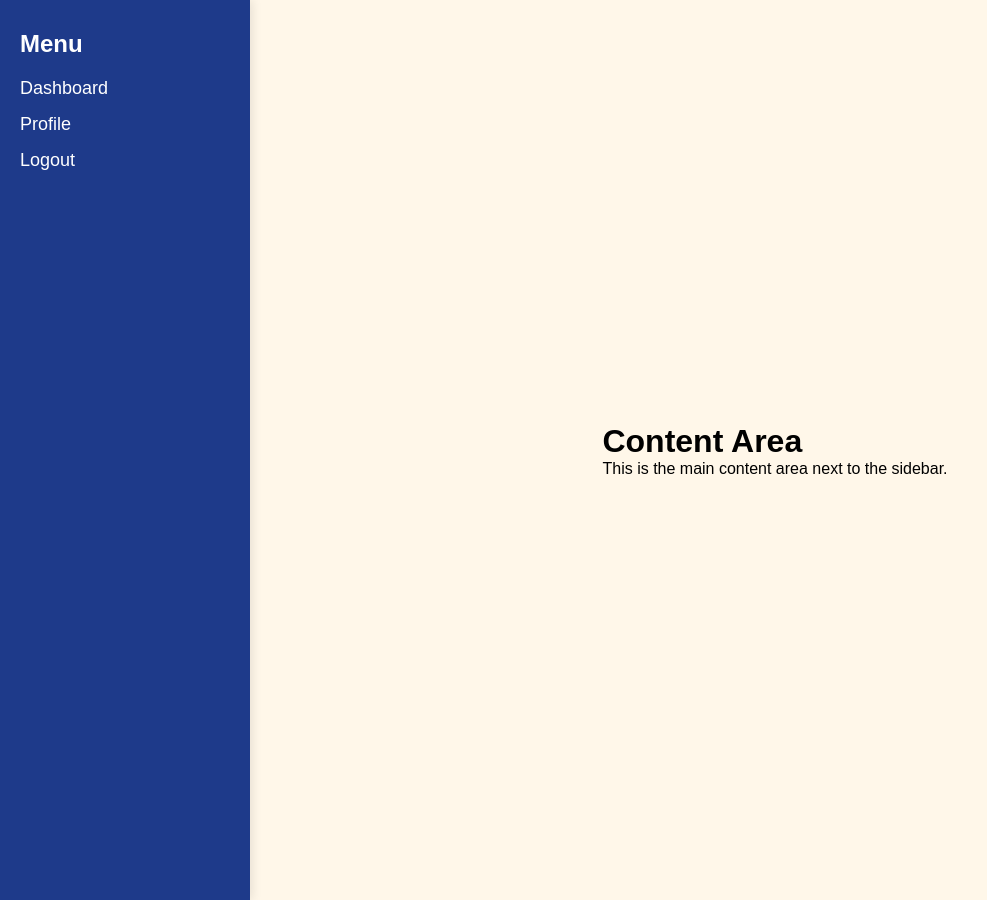
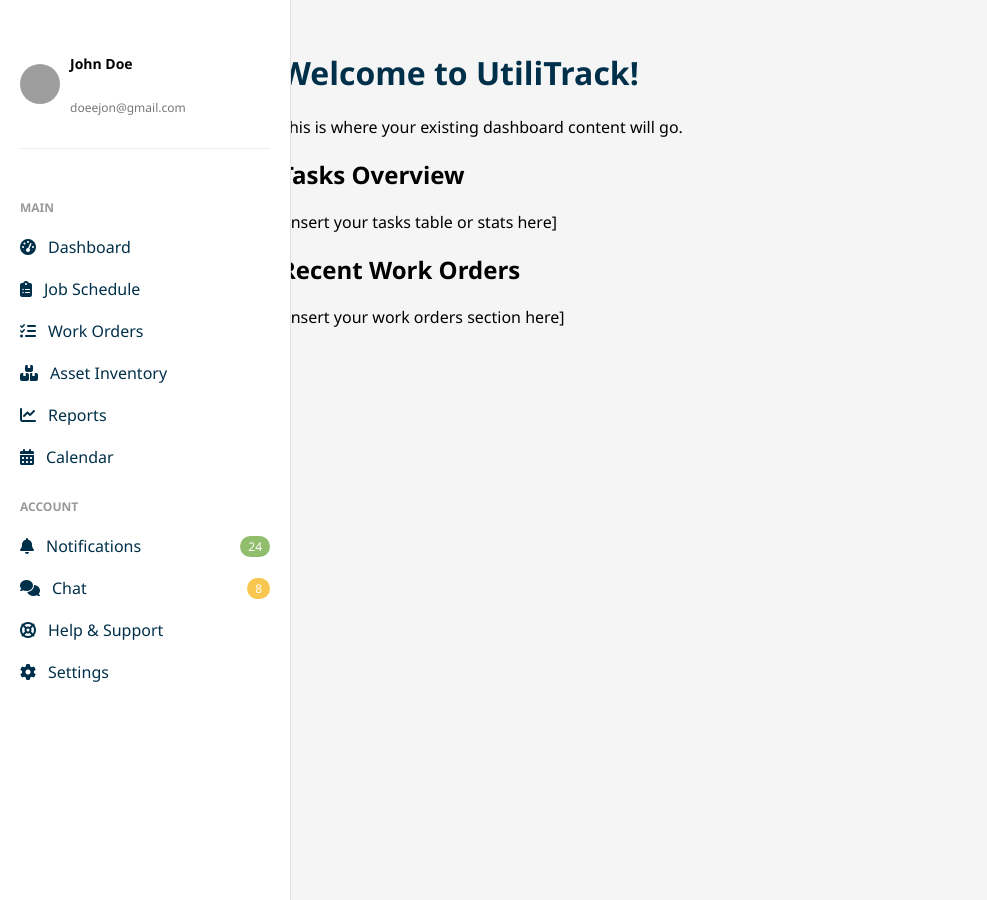
Before and after one commit to Lorbelle143/IT38A-Enterprise-System, a PHP site: page /sidebar.php in a window 1280 px wide. Shown: the whole page, without its empty margins (0-987 px from the left). Run offline with PHP 8.4, Linux system fonts and the light colour scheme; grey boxes are pictures that could not be loaded.

Commit message:
updated sidebar

```diff
--- a/sidebar.php
+++ b/sidebar.php
@@ -1,21 +1,177 @@
 <!DOCTYPE html>
 <html lang="en">
 <head>
-    <meta charset="UTF-8">
-    <title>Sidebar Navigation</title>
-    <link rel="stylesheet" href="style.css">
+  <meta charset="UTF-8" />
+  <meta name="viewport" content="width=device-width, initial-scale=1.0"/>
+  <title>Sidebar</title>
+
+  <!-- Font Awesome for icons -->
+  <link rel="stylesheet" href="https://cdnjs.cloudflare.com/ajax/libs/font-awesome/6.4.0/css/all.min.css"/>
+
+  <style>
+    body {
+      margin: 0;
+      font-family: 'Segoe UI', sans-serif;
+      background-color: #f5f5f5;
+    }
+
+    .sidebar {
+      width: 250px;
+      background-color: #ffffff;
+      border-right: 1px solid #e0e0e0;
+      display: flex;
+      flex-direction: column;
+      justify-content: flex-start;  /* Align items to start */
+      position: fixed;
+      height: 100vh;
+      padding: 20px;
+    }
+
+    .logo h2 {
+      font-size: 22px;
+      color: #003049;
+      display: flex;
+      align-items: center;
+      gap: 10px;
+    }
+
+    .profile {
+      display: flex;
+      align-items: center;
+      gap: 10px;
+      padding: 20px 0;
+      border-bottom: 1px solid #eee;
+    }
+
+    .profile img {
+      width: 40px;
+      height: 40px;
+      border-radius: 50%;
+    }
+
+    .profile-info {
+      display: flex;
+      flex-direction: column;
+    }
+
+    .profile-info .name {
+      font-weight: bold;
+      font-size: 14px;
+    }
+
+    .profile-info .email {
+      font-size: 12px;
+      color: #777;
+    }
+
+    .menu-section {
+      flex-grow: 1;
+      margin-top: 30px;
+    }
+
+    .menu-group h4 {
+      font-size: 12px;
+      color: #999;
+      margin: 20px 0 10px;
+      text-transform: uppercase;
+    }
+
+    .menu-group a {
+      text-decoration: none;
+      color: #003049;
+      display: flex;
+      align-items: center;
+      gap: 12px;
+      padding: 10px 0;
+      transition: 0.3s;
+      position: relative;
+    }
+
+    .menu-group a:hover {
+      color: #219ebc;
+    }
+
+    .badge {
+      font-size: 12px;
+      padding: 2px 8px;
+      border-radius: 12px;
+      margin-left: auto;
+    }
+
+    .green {
+      background-color: #90be6d;
+      color: white;
+    }
+
+    .yellow {
+      background-color: #f9c74f;
+      color: white;
+    }
+
+    .main-content {
+      margin-left: 250px;
+      padding: 30px;
+    }
+
+    .main-content h1 {
+      color: #003049;
+    }
+
+    /* You can customize more of your dashboard here */
+  </style>
 </head>
 <body>
-    <div class="sidebar">
-        <h2>Menu</h2>
-        <a href="dashboard.php">Dashboard</a>
-        <a href="profile.php">Profile</a>
-        <a href="login.php">Logout</a>
+
+  <!-- Sidebar -->
+  <div class="sidebar">
+    <!-- Profile section moved to the top -->
+    <div class="profile">
+      <img src="https://i.pravatar.cc/40" alt="Profile" />
+      <div class="profile-info">
+        <p class="name">John Doe</p>
+        <p class="email">doeejon@gmail.com</p>
+      </div>
     </div>
 
-    <div style="margin-left:270px; padding:20px;">
-        <h1>Content Area</h1>
-        <p>This is the main content area next to the sidebar.</p>
+    <div class="menu-section">
+      <div class="menu-group">
+        <h4>MAIN</h4>
+        <a href="#"><i class="fas fa-tachometer-alt"></i> Dashboard</a>
+        <a href="#"><i class="fas fa-clipboard-list"></i> Job Schedule</a>
+        <a href="#"><i class="fas fa-tasks"></i> Work Orders</a>
+        <a href="#"><i class="fas fa-boxes"></i> Asset Inventory</a>
+        <a href="#"><i class="fas fa-chart-line"></i> Reports</a>
+        <a href="#"><i class="fas fa-calendar-alt"></i> Calendar</a>
+
+      </div>
+
+      <div class="menu-group">
+        <h4>ACCOUNT</h4>
+        <a href="#"><i class="fas fa-bell"></i> Notifications <span class="badge green">24</span></a>
+        <a href="#"><i class="fas fa-comments"></i> Chat <span class="badge yellow">8</span></a>
+        <a href="#"><i class="fas fa-life-ring"></i> Help & Support</a>
+        <a href="#"><i class="fas fa-cog"></i> Settings</a>
+      </div>
     </div>
+  </div>
+
+  <!-- Main Content -->
+  <div class="main-content">
+    <h1>Welcome to UtiliTrack!</h1>
+    <p>This is where your existing dashboard content will go.</p>
+
+    <div style="margin-top: 20px;">
+      <h2>Tasks Overview</h2>
+      <p>[Insert your tasks table or stats here]</p>
+    </div>
+
+    <div style="margin-top: 20px;">
+      <h2>Recent Work Orders</h2>
+      <p>[Insert your work orders section here]</p>
+    </div>
+
+    <!-- End of existing dashboard content -->
+  </div>
+
 </body>
 </html>
```
